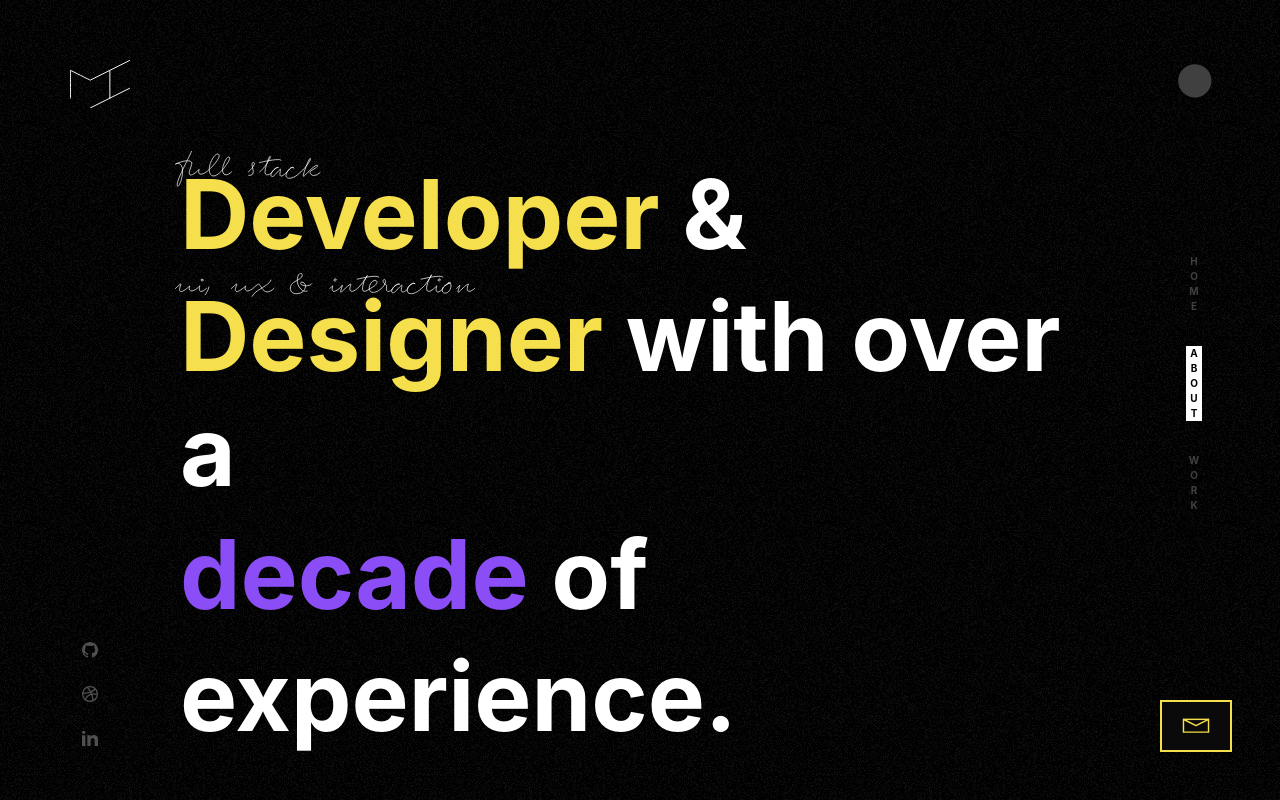
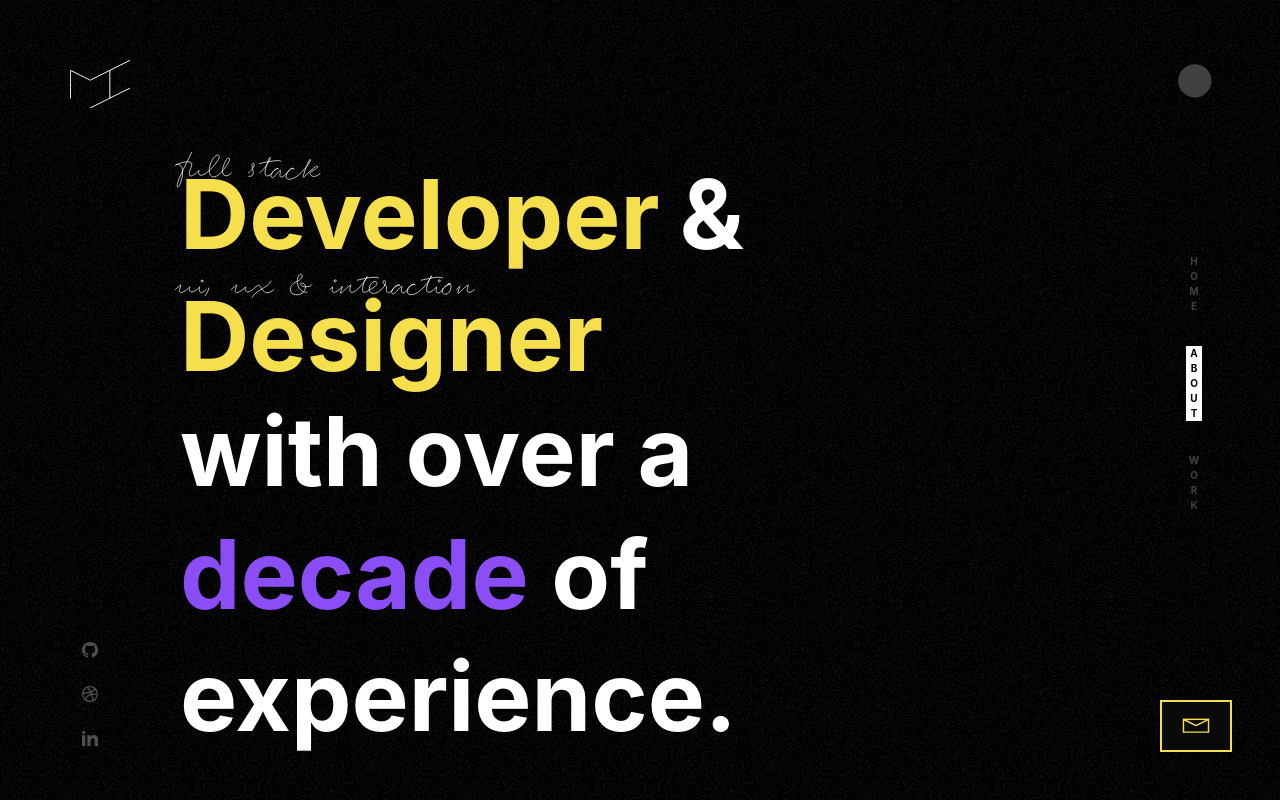
Before and after one commit to maximilianhagerf/hagerf_se-next, a Next.js app: page /about in a window 1280 px wide. Shown: the top 800 px of the page. Built offline with nearby package versions, Linux system fonts and the light colour scheme.

Commit message:
Real dirty dirty fix but it works
cudos to: https://github.com/vercel/next.js/issues/17464#issuecomment-711330281

```diff
--- a/pages/_app.js
+++ b/pages/_app.js
@@ -1,6 +1,28 @@
 import { server } from "../config";
 import Layout from "../components/Layout";
 import "../styles/main.css";
+
+// Add that code to _app.tsx / _app.jsx
+
+import Router from "next/router";
+
+const routeChange = () => {
+  // Temporary fix to avoid flash of unstyled content
+  // during route transitions. Keep an eye on this
+  // issue and remove this code when resolved:
+  // https://github.com/vercel/next.js/issues/17464
+
+  const tempFix = () => {
+    const allStyleElems = document.querySelectorAll('style[media="x"]');
+    allStyleElems.forEach((elem) => {
+      elem.removeAttribute("media");
+    });
+  };
+  tempFix();
+};
+
+Router.events.on("routeChangeComplete", routeChange);
+Router.events.on("routeChangeStart", routeChange);
 
 function MyApp({ Component, pageProps, router }) {
   const url = server + `${router.route}`;
--- a/pages/about.js
+++ b/pages/about.js
@@ -52,7 +52,8 @@ const container = {
   },
   exit: {
     transition: {
-      staggerChildren: 0.2,
+      staggerChildren: 0.1,
+      delayChildren: 0.5,
     },
   },
 };
@@ -85,18 +86,30 @@ export default function About({ canonical }) {
           className={styles.Header}
         >
           <h1 className={`${styles.Title} ${styles.NoMargin}`}>
-            <motion.span variants={item} className={styles.Yellow}>
+            <motion.span
+              variants={item}
+              className={`${styles.Yellow} ${styles.InlineBlock}`}
+            >
               Developer
               <Fullstack />
             </motion.span>
-            <motion.span variants={item}> & </motion.span>
+            <motion.span variants={item} className={styles.InlineBlock}>
+              {" "}
+              &{" "}
+            </motion.span>
           </h1>
           <h1 className={`${styles.Title} ${styles.NoMargin}`}>
-            <motion.span variants={item} className={styles.Yellow}>
+            <motion.span
+              variants={item}
+              className={`${styles.Yellow} ${styles.InlineBlock}`}
+            >
               Designer
               <Interaction />
             </motion.span>
-            <motion.span variants={item}> with over a </motion.span>
+            <motion.span variants={item} className={styles.InlineBlock}>
+              {" "}
+              with over a{" "}
+            </motion.span>
           </h1>
           <h1 className={`${styles.Title} ${styles.NoMargin}`}>
             <motion.span variants={item} className={styles.Purple}>
--- a/pages/work.js
+++ b/pages/work.js
@@ -51,7 +51,7 @@ const container = {
   },
   exit: {
     transition: {
-      staggerChildren: 0.2,
+      staggerChildren: 0.1,
     },
   },
 };
@@ -68,7 +68,7 @@ export default function About({ canonical }) {
         <motion.header
           initial="hidden"
           animate="visible"
-          exit="hidden"
+          exit="exit"
           variants={container}
           className={`${styles.Header} ${styles.NoMargin}`}
         >
--- a/styles/modules/Content.module.css
+++ b/styles/modules/Content.module.css
@@ -8,8 +8,16 @@
   @apply sm:px-32 sm:text-7xl sm:mb-halfScreenH;
   @apply lg:px-44 lg:text-8xl;
   span {
-    @apply relative;
+    @apply relative inline;
   }
+}
+
+.InlineBlock {
+  @apply inline-block !important;
+
+  @apply pr-2;
+  @apply sm:pr-4;
+  @apply lg:pr-5;
 }
 
 .Yellow {
```
